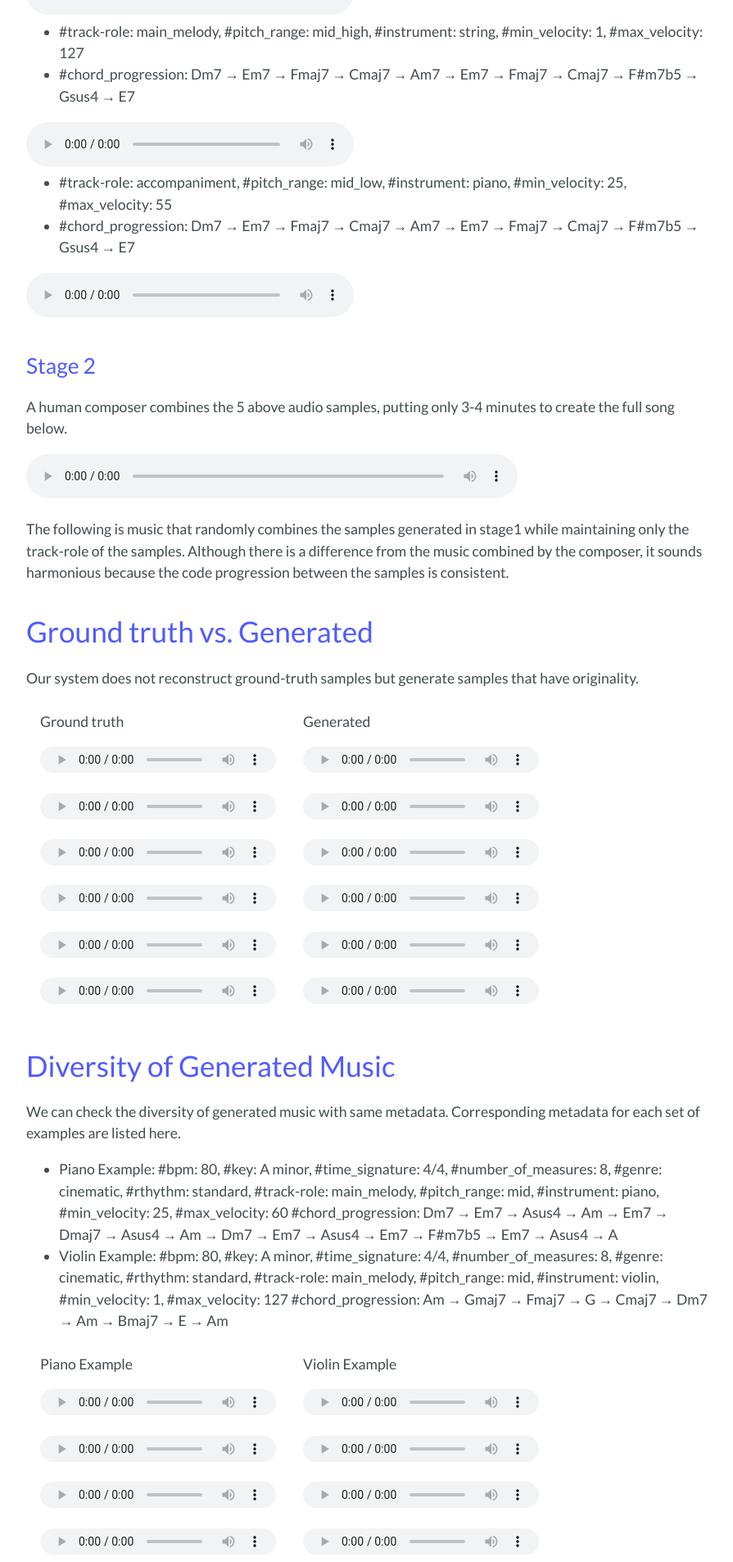
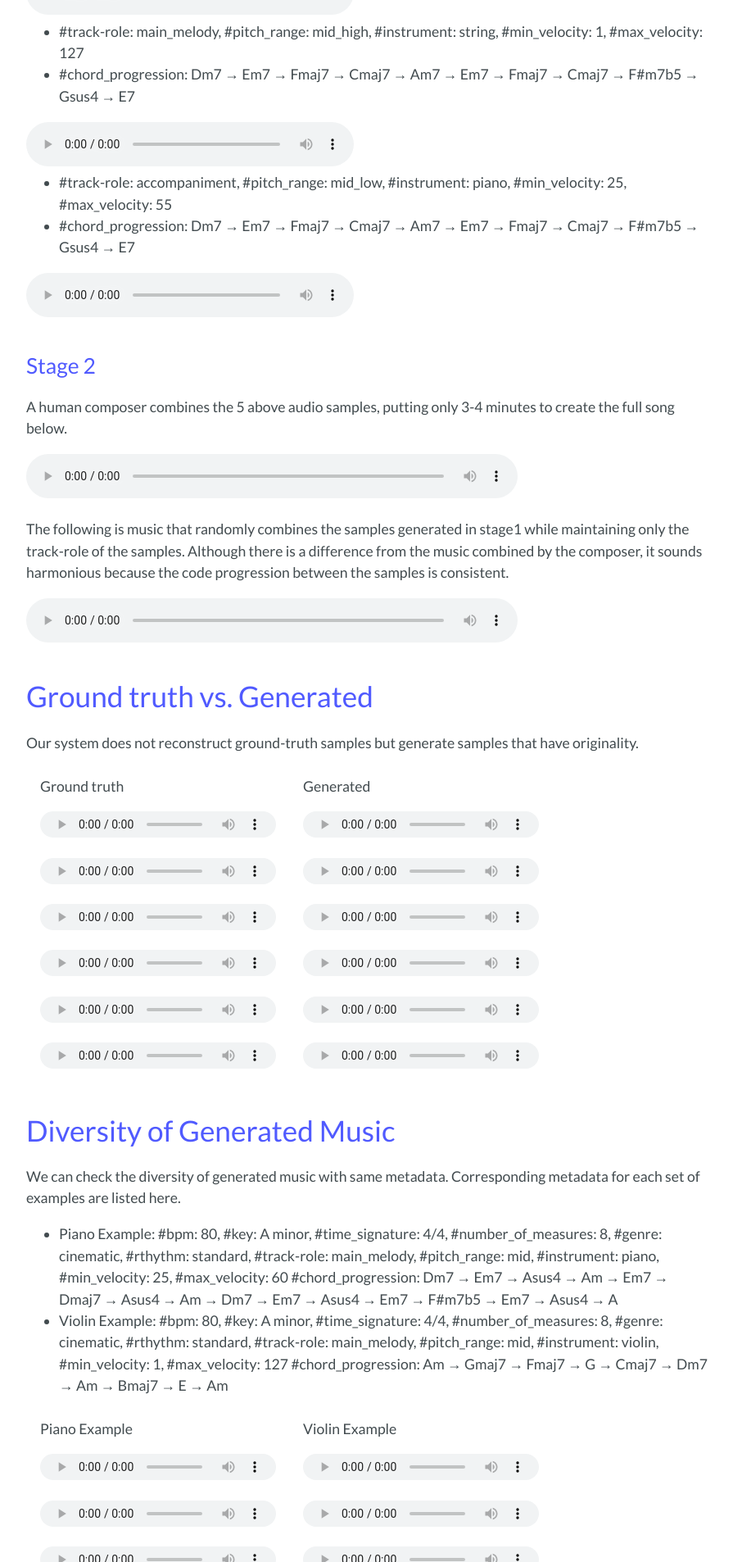
Before and after one commit to POZAlabs/ComMU, a Jekyll site: the page built from index.md, in a window 1280 px wide. Shown: the part 4494-6400 px from the top of the page at 82% size, without its empty margins (192-1087 px from the left). Built offline with Jekyll 4.4.1, drawn with Linux system fonts in a browser that asks for light colours; our own code applies the rules of GitHub Pages for plain Markdown files.

Commit message:
Update index.md

```diff
--- a/index.md
+++ b/index.md
@@ -133,6 +133,9 @@ A human composer combines the 5 above audio samples, putting only 3-4 minutes to
 
 The following is music that randomly combines the samples generated in stage1 while maintaining only the track-role of the samples.
 Although there is a difference from the music combined by the composer, it sounds harmonious because the code progression between the samples is consistent.
+<audio controls style="width: 600px;">
+  <source src="./assets/audio_samples/track_role/cinematic_trackrole/cinematic_random.mp3" type="audio/mpeg">
+</audio>
 
 # Ground truth vs. Generated
 Our system does not reconstruct ground-truth samples but generate samples that have originality.
```
